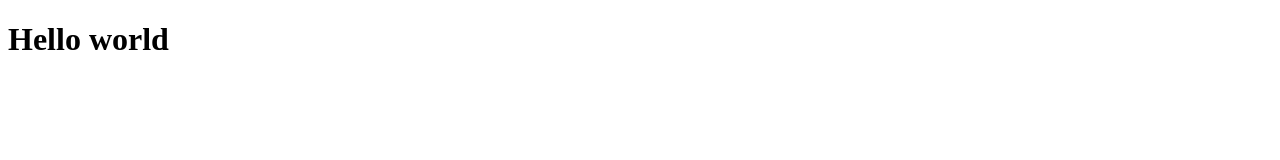
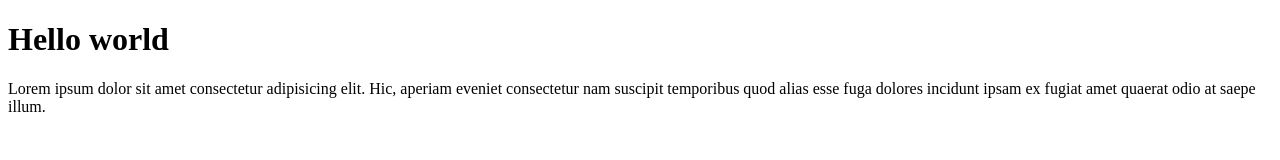
Before and after one commit to marydaizy/google-home-page, a plain HTML site: page index.html in a window 1280 px wide. Drawn offline with Linux system fonts and the light colour scheme.

Commit message:
updated the index file

```diff
--- a/index.html
+++ b/index.html
@@ -7,6 +7,7 @@
 </head>
 <body>
     <h1>Hello world</h1>
+    <p>Lorem ipsum dolor sit amet consectetur adipisicing elit. Hic, aperiam eveniet consectetur nam suscipit temporibus quod alias esse fuga dolores incidunt ipsam ex fugiat amet quaerat odio at saepe illum.</p>
 
 </body>
 </html>
```
